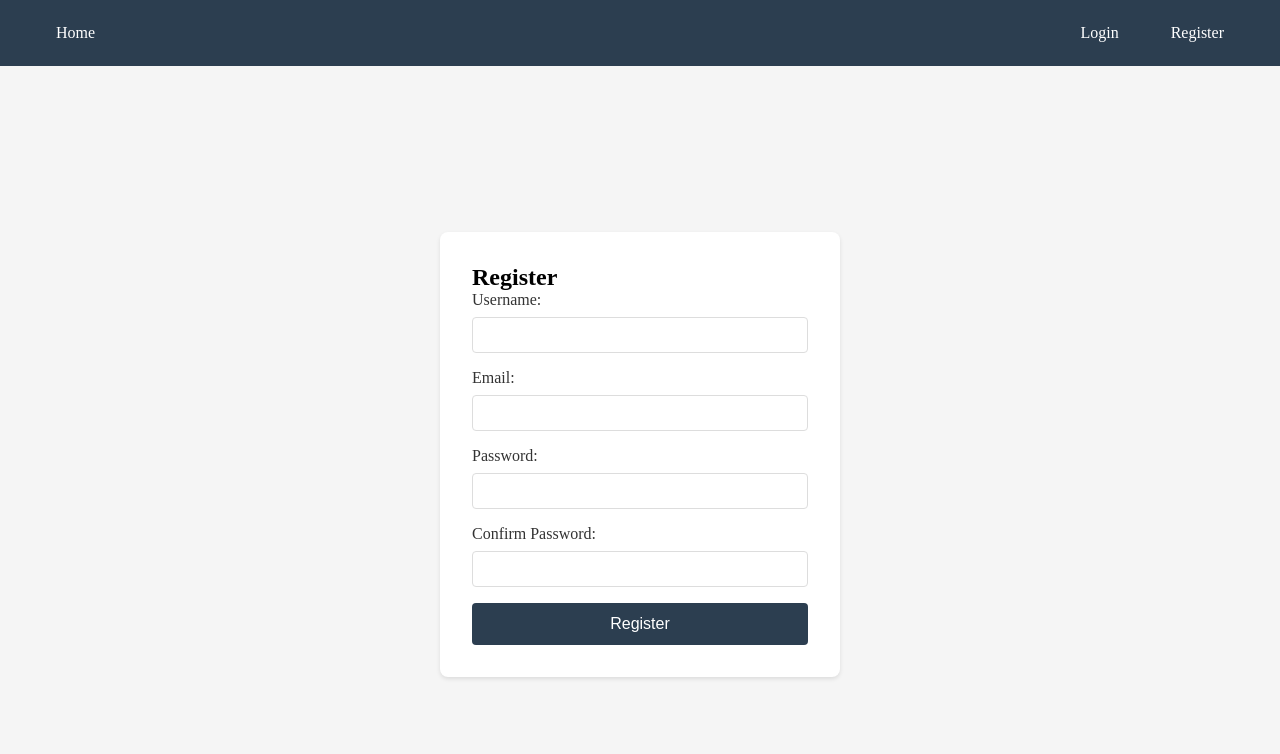
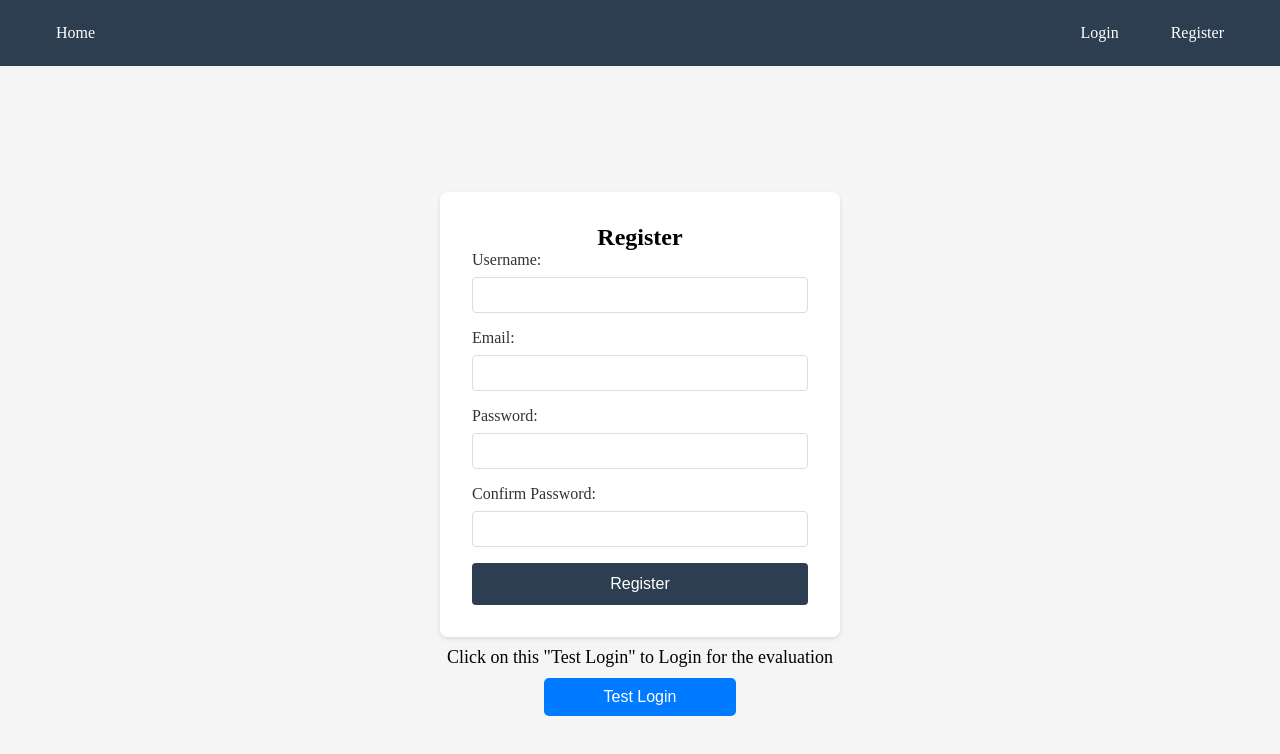
Before and after one commit to HadungwraBrahma/event-management, a React (Vite) app in the folder event-management-frontend/: page /register in a window 1280 px wide. Shown: the top 754 px of the page. Built offline with nearby package versions, Linux system fonts and the light colour scheme.

Commit message:
Test Login button added  event-management v1.1.2

```diff
--- a/event-management-frontend/src/components/Home.jsx
+++ b/event-management-frontend/src/components/Home.jsx
@@ -1,4 +1,5 @@
 import { Link } from "react-router-dom";
+import TestLoginButton from "./TestLoginButton";
 import "./Home.css";
 
 function Home() {
@@ -26,6 +27,9 @@ function Home() {
           )}
         </div>
       </div>
+
+      <TestLoginButton />
+
       <div className="features-section">
         <h2>Features</h2>
         <div className="features-grid">
--- a/event-management-frontend/src/components/Login.css
+++ b/event-management-frontend/src/components/Login.css
@@ -1,9 +1,11 @@
 .login-container {
   display: flex;
+  flex-direction: column;
   justify-content: center;
   align-items: center;
   min-height: calc(100vh - 64px);
   padding: 20px;
+  gap: 10px;
 }
 
 .login-form {
@@ -13,6 +15,10 @@
   box-shadow: 0 2px 4px rgba(0, 0, 0, 0.1);
   width: 100%;
   max-width: 400px;
+}
+
+.login-form > h2 {
+  text-align: center;
 }
 
 .form-group {
--- a/event-management-frontend/src/components/Login.jsx
+++ b/event-management-frontend/src/components/Login.jsx
@@ -1,21 +1,24 @@
 import { useState } from "react";
 import { useNavigate } from "react-router-dom";
 import API from "../config/axiosConfig";
+import TestLoginButton from "./TestLoginButton";
 import "./Login.css";
 
 function Login() {
   const [email, setEmail] = useState("");
   const [password, setPassword] = useState("");
   const [error, setError] = useState("");
+  const navigate = useNavigate();
   const [loading, setLoading] = useState(false);
-  const navigate = useNavigate();
 
   const handleSubmit = async (e) => {
     e.preventDefault();
     setLoading(true);
-
     try {
-      const response = await API.post("/api/auth/login", { email, password });
+      const response = await API.post("/api/auth/login", {
+        email,
+        password,
+      });
       localStorage.setItem("token", response.data.token);
       navigate("/dashboard");
     } catch (err) {
@@ -52,6 +55,7 @@ function Login() {
           {loading ? "Logging in..." : "Login"}
         </button>
       </form>
+    <TestLoginButton />
     </div>
   );
 }
--- a/event-management-frontend/src/components/Register.css
+++ b/event-management-frontend/src/components/Register.css
@@ -4,6 +4,8 @@
   align-items: center;
   min-height: calc(100vh - 64px);
   padding: 20px;
+  flex-direction: column;
+  gap: 10px;
 }
 
 .register-form {
@@ -14,3 +16,7 @@
   width: 100%;
   max-width: 400px;
 }
+
+.register-form > h2 {
+  text-align: center;
+}
--- a/event-management-frontend/src/components/Register.jsx
+++ b/event-management-frontend/src/components/Register.jsx
@@ -1,6 +1,7 @@
 import { useState } from "react";
 import { useNavigate } from "react-router-dom";
 import axios from "axios";
+import TestLoginButton from "./TestLoginButton";
 import "./Register.css";
 
 function Register() {
@@ -11,7 +12,6 @@ function Register() {
     confirmPassword: "",
   });
   const [error, setError] = useState("");
-  const [loading, setLoading] = useState(false);
   const navigate = useNavigate();
 
   const handleChange = (e) => {
@@ -25,8 +25,6 @@ function Register() {
       return;
     }
 
-    setLoading(true);
-
     try {
       const response = await axios.post("/api/auth/register", {
         username: formData.username,
@@ -37,8 +35,6 @@ function Register() {
       navigate("/dashboard");
     } catch (err) {
       setError(err.response?.data?.message || "Registration failed");
-    } finally {
-      setLoading(false);
     }
   };
 
@@ -87,10 +83,11 @@ function Register() {
             required
           />
         </div>
-        <button type="submit" className="submit-button" disabled={loading}>
-          {loading ? "Registering..." : "Register"}
+        <button type="submit" className="submit-button">
+          Register
         </button>
       </form>
+      <TestLoginButton />
     </div>
   );
 }
--- /dev/null
+++ b/event-management-frontend/src/components/TestLoginButton.css
@@ -0,0 +1,35 @@
+.test-login-container {
+display: flex;
+flex-direction: column;
+align-items: center;
+}
+
+.test-login-button {
+  display: inline-block;
+  background-color: #007bff;
+  color: white;
+  padding: 10px 15px;
+  font-size: 16px;
+  border: none;
+  border-radius: 5px;
+  cursor: pointer;
+  transition: background-color 0.3s ease, transform 0.2s ease;
+  margin-top: 10px;
+  width: 50%;
+  text-align: center;
+}
+
+.test-login-button:hover {
+  background-color: #0056b3;
+  transform: scale(1.05);
+}
+
+.test-login-button:disabled {
+  background-color: #6c757d;
+  cursor: not-allowed;
+}
+
+p {
+  text-align: center;
+  font-size: large;
+}
--- /dev/null
+++ b/event-management-frontend/src/components/TestLoginButton.jsx
@@ -0,0 +1,42 @@
+import { useState } from "react";
+import { useNavigate } from "react-router-dom";
+import API from "../config/axiosConfig";
+import "./TestLoginButton.css";
+
+function TestLoginButton() {
+  const navigate = useNavigate();
+  const [loading, setLoading] = useState(false);
+
+  const handleTestLogin = async () => {
+    setLoading(true);
+    try {
+      const response = await API.post("/api/auth/login", {
+        email: "test@gmail.com",
+        password: "123456",
+      });
+      localStorage.setItem("token", response.data.token);
+      navigate("/dashboard");
+    } catch (err) {
+      console.error("Test login failed", err);
+    } finally {
+      setLoading(false);
+    }
+  };
+
+  return (
+    <div className="test-login-container">
+      <p>
+        Click on this &quot;Test Login&quot; to Login for the evaluation
+      </p>
+      <button
+        className="test-login-button"
+        onClick={handleTestLogin}
+        disabled={loading}
+      >
+        {loading ? "Logging in..." : "Test Login"}
+      </button>
+    </div>
+  );
+}
+
+export default TestLoginButton;
```
